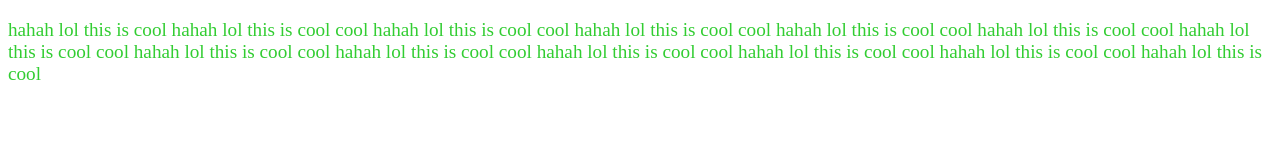
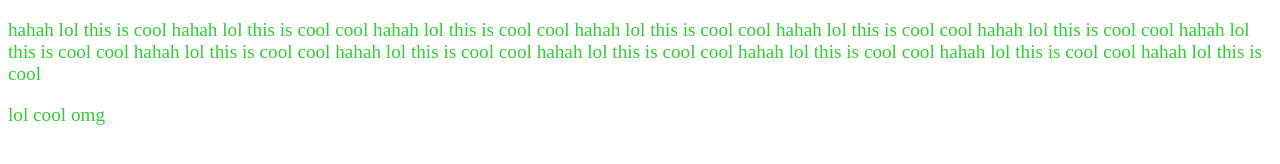
Before and after one commit to braden337/page-break, a plain HTML site: page index.html in a window 1280 px wide. Drawn offline with nearby package versions, Linux system fonts and the light colour scheme; files that its build step writes are made by us from their sources.

Commit message:
Update index.html

```diff
--- a/index.html
+++ b/index.html
@@ -8,5 +8,6 @@
 </head>
 <body>
   <p>hahah lol this is cool hahah lol this is cool cool hahah lol this is cool cool hahah lol this is cool cool hahah lol this is cool cool hahah lol this is cool cool hahah lol this is cool cool hahah lol this is cool cool hahah lol this is cool cool hahah lol this is cool cool hahah lol this is cool cool hahah lol this is cool cool hahah lol this is cool </p>
+  <p>lol cool omg</p>
 </body>
 </html>
```
